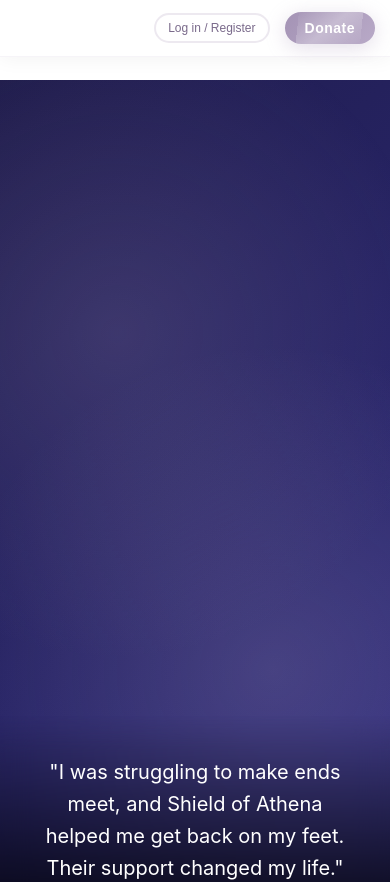
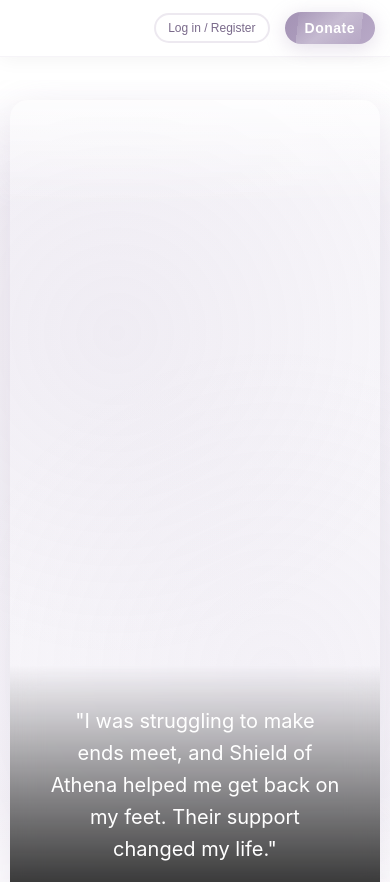
Before and after one commit to gkontorousis/shieldofathena_team4, a React (Create React App) app in the folder frontend/: page / in a window 390 px wide. Shown: the top 882 px of the page. Built offline with nearby package versions, Linux system fonts and the light colour scheme; no server answers; the database is empty.

Commit message:
adjusted video widget size

```diff
--- a/frontend/src/pages/LandingPage.css
+++ b/frontend/src/pages/LandingPage.css
@@ -168,9 +168,11 @@
   width: 100%;
   height: 100vh;
   position: relative;
-  background: linear-gradient(135deg, #1e1b4b 0%, #312e81 100%);
+  background: linear-gradient(135deg, #f5f3f8 0%, #faf9fc 100%);
   overflow: hidden;
   margin-top: 80px;
+  padding: 5.5% 1.5%;
+  box-sizing: border-box;
   animation: fadeIn 1s ease-out;
 }
 
@@ -191,17 +193,57 @@
   right: 0;
   bottom: 0;
   background:
-    radial-gradient(circle at 30% 30%, rgba(164, 147, 181, 0.2) 0%, transparent 50%),
-    radial-gradient(circle at 70% 70%, rgba(184, 169, 199, 0.2) 0%, transparent 50%);
+    radial-gradient(circle at 30% 30%, rgba(164, 147, 181, 0.08) 0%, transparent 50%),
+    radial-gradient(circle at 70% 70%, rgba(184, 169, 199, 0.08) 0%, transparent 50%);
   pointer-events: none;
   z-index: 1;
 }
 
+.video-section::after {
+  content: '';
+  position: absolute;
+  top: 0;
+  left: 0;
+  right: 0;
+  bottom: 0;
+  background:
+    linear-gradient(to bottom, rgba(255, 255, 255, 1) 0%, rgba(255, 255, 255, 0) 15%, rgba(255, 255, 255, 0) 85%, rgba(255, 255, 255, 1) 100%);
+  pointer-events: none;
+  z-index: 2;
+}
+
 .video-container {
-  width: 100%;
+  width: 97%;
+  max-width: 1300px;
   height: 100%;
   position: relative;
-  z-index: 2;
+  z-index: 3;
+  margin: 0 auto;
+  border-radius: 18px;
+  overflow: hidden;
+  box-shadow: 0 10px 40px rgba(164, 147, 181, 0.2);
+}
+
+@media (max-width: 768px) {
+  .video-section {
+    padding: 5% 2%;
+  }
+
+  .video-container {
+    width: 97%;
+    border-radius: 18px;
+  }
+}
+
+@media (max-width: 480px) {
+  .video-section {
+    padding: 5% 1.5%;
+  }
+
+  .video-container {
+    width: 98%;
+    border-radius: 18px;
+  }
 }
 
 .video-captions {
```
